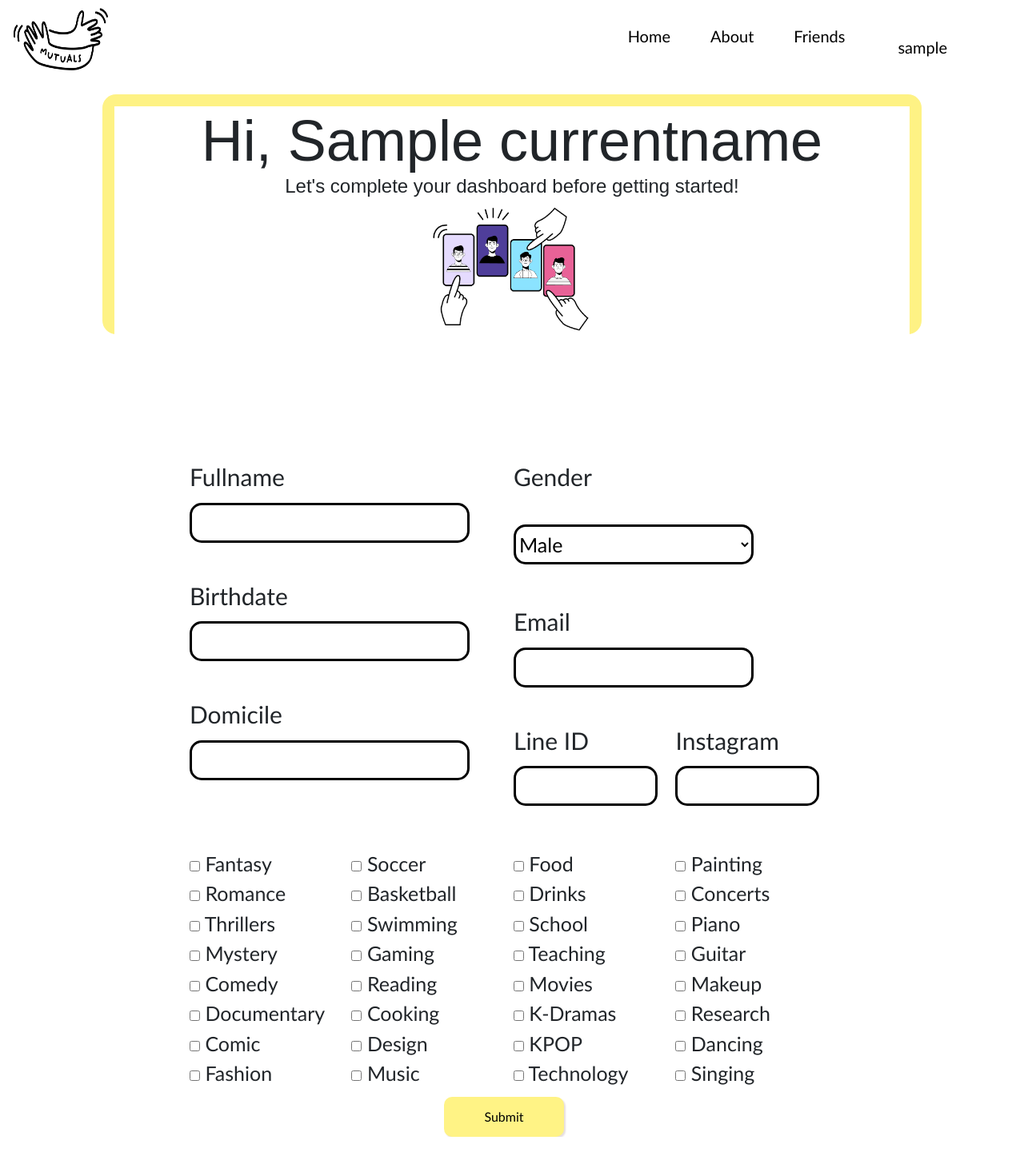
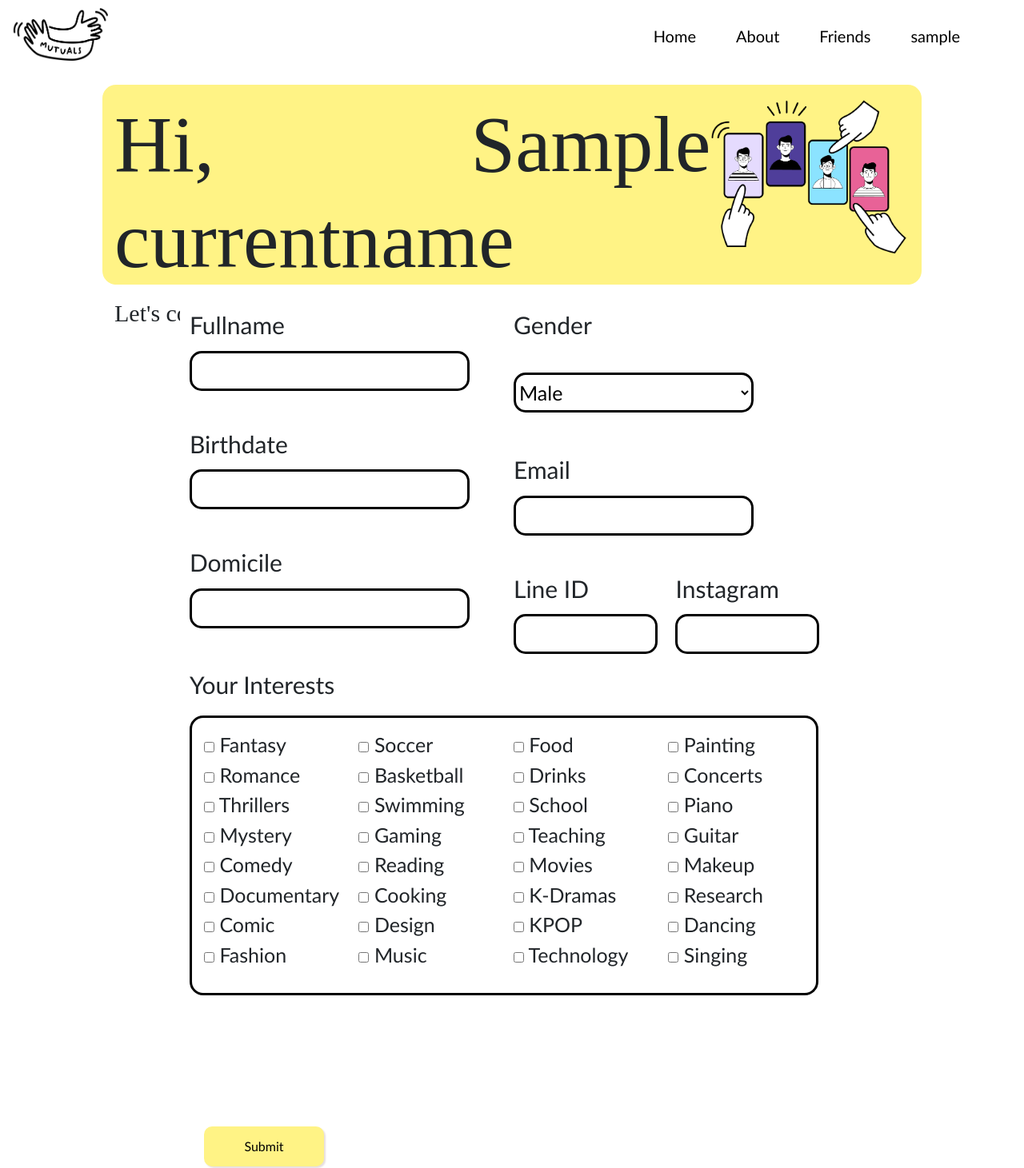
Before and after one commit to aryafchandra/Midterm-Project, a Django app: template templates/profile_form.html in a window 1280 px wide. Shown: the whole page at 80% size. Before the commit the page ends 1422 px from the top, so only its background shows below. Run offline with Django 3.2, Linux system fonts and the light colour scheme; the template is opened without the code that fills it: most values are stand-ins (such as "Sample title", 1, 10 or a date in 2020).

Commit message:
audi header profile

```diff
--- a/static/css/forms.css
+++ b/static/css/forms.css
@@ -1,15 +1,5 @@
 
-  .container-titlebox{
-    border-radius: 17px;
-    background-color: #FEF284;
-    padding: 15px;
-    width: 80%;
-    text-align: justify;
-    height: 300px;
-    margin-left: auto;
-    margin-right: auto;
 
-  }
 
   h4::first-line{
     font-size: 3em;
--- a/templates/navbar_after.html
+++ b/templates/navbar_after.html
@@ -86,7 +86,7 @@ ul li a:hover::after {
   outline: none;
   font-size: inherit;
   font-family: inherit;
-  padding: 14px 16px;
+  /* padding: 14px 16px; */
   margin: 0;
 }
 
--- a/templates/profile_form.html
+++ b/templates/profile_form.html
@@ -4,7 +4,7 @@
 <head>
     <meta charset="UTF-8">
     <meta name="viewport" content="width=device-width, initial-scale=1.0">
-    <link rel="stylesheet" href="{% static 'css/forms.css' %}">
+    <!-- <link rel="stylesheet" href="{% static 'css/forms.css' %}"> -->
     <link href="https://cdn.jsdelivr.net/npm/bootstrap@5.0.0-beta2/dist/css/bootstrap.min.css" rel="stylesheet"
         integrity="sha384-BmbxuPwQa2lc/FVzBcNJ7UAyJxM6wuqIj61tLrc4wSX0szH/Ev+nYRRuWlolflfl" crossorigin="anonymous">
 
@@ -25,6 +25,35 @@
 <style>
   label{
     font-size: 30px;
+  }
+  .container-titlebox{
+    border-radius: 17px;
+    background-color: #FEF284;
+    padding: 15px;
+    width: 80%;
+    text-align: justify;
+    height: 250px;
+    margin-left: auto;
+    margin-right: auto;
+  }
+  .container-titlebox img{
+    max-width: 25%;
+    max-height: auto;
+  }
+  .container {
+    display: flex;
+    flex-direction: row;
+    justify-content: center;
+    align-items: baseline;
+}
+.container-checkbox{
+    border-radius: 17px;
+    padding: 15px;
+    width: 100%;
+    text-align: justify;
+    height: 350px;
+    margin-left: auto;
+    margin-right: auto;
   }
   .button:hover{
         background-color:black;
@@ -49,21 +78,21 @@
 </style>
 
 {% include "navbar_after.html" %}
-<body>
-  <div class="container-titlebox">
-  <center>
-    <h4>
-      Hi, {{currentname}}<br>
-      Let's complete your dashboard before getting started!
-    </h4>
-    <img class="headimg" src="{% static 'img/header.png'%}" alt="header">
-    <br>
-</center>
+<body style="font-family: futura">
+  <div class="container-titlebox" style="background-color: #FFF385;">
+  <div class="media">
+    <img class="mr-3" src="{% static 'img/header.png'%}" alt="Generic placeholder image" style="float:right; background-color: #FFF385;">
+    <div class="media-body" style="background-color: #FFF385; font-size: 30px;">
+      <h5 class="mt-0" style="background-color: #FFF385; font-size: 100px;">Hi, {{currentname}} </h5>
+      Let's complete your dashboard before getting started
+    </div>
+  </div>
 </div>
-    <div class="container">
+
+    <div class="container" style="  padding-top: 0;">
         <div class="mb-6">
           <div class="row">
-            <div class="col-6">
+            <div class="col-6" >
               <form action ="" method="POST"> {% csrf_token %}
                 <div class="mb-3">
                   <label for="exampleInputEmail1" class="form-label">Fullname</label>
@@ -78,7 +107,7 @@
                   <input type="text" class="form-control" id="Domicile" name="domicile" style="width: 350px; height: 50px; border: 3px solid black; border-radius: 15px;">
                 </div>
             </div>
-            <div class="col-6">
+            <div class="col-6" >
               <div class="mb-3">
                 <label for="exampleInputEmail1" class="form-label">Gender</label>
                 <select id="cars" name="gender"  style="width: 300px; height: 50px; border: 3px solid black; border-radius: 15px; font-size: 25px;">
@@ -105,9 +134,13 @@
               </div>
             </div>
           </div>
+
+          <p style="font-size: 30px;"> Your Interests </p>
+          <div class="container-checkbox" style="border: 3px solid black;">
+
           <div class="row">
             <div class="col-3" style="font-size: 25px;">
-              <br><input type="checkbox" value="Fantasy" class="combine"/> Fantasy
+              <input type="checkbox" value="Fantasy" class="combine"/> Fantasy
               <br><input type="checkbox" value="Romance" class="combine"/> Romance
               <br><input type="checkbox" value="Thrillers" class="combine"/> Thrillers
               <br><input type="checkbox" value="Mystery" class="combine"/> Mystery
@@ -117,7 +150,7 @@
               <br><input type="checkbox" value="Fashion" class="combine"/> Fashion
             </div>
             <div class="col-3" style="font-size: 25px;">
-              <br><input type="checkbox" value="Soccer" class="combine"/> Soccer
+              <input type="checkbox" value="Soccer" class="combine"/> Soccer
               <br><input type="checkbox" value="Basketball" class="combine"/> Basketball
               <br><input type="checkbox" value="Swimming" class="combine"/> Swimming
               <br><input type="checkbox" value="Gaming" class="combine"/> Gaming
@@ -127,7 +160,7 @@
               <br><input type="checkbox" value="Music" class="combine"/> Music
             </div>
             <div class="col-3" style="font-size: 25px;">
-              <br><input type="checkbox" value="Food" class="combine"/> Food
+              <input type="checkbox" value="Food" class="combine"/> Food
               <br><input type="checkbox" value="Drinks" class="combine"/> Drinks
               <br><input type="checkbox" value="School" class="combine"/> School
               <br><input type="checkbox" value="Teaching" class="combine"/> Teaching
@@ -137,7 +170,7 @@
               <br><input type="checkbox" value="Technology" class="combine"/> Technology
             </div>
             <div class="col-3" style="font-size: 25px;">
-              <br><input type="checkbox" value="Data Science" class="combine"/> Painting
+              <input type="checkbox" value="Data Science" class="combine"/> Painting
               <br><input type="checkbox" value="Cyber Security" class="combine"/> Concerts
               <br><input type="checkbox" value="Software Engineer" class="combine"/> Piano
               <br><input type="checkbox" value="Product Management" class="combine"/> Guitar
@@ -146,6 +179,7 @@
               <br><input type="checkbox" value="Dancing" class="combine"/> Dancing
               <br><input type="checkbox" value="Singing" class="combine"/> Singing
             </div>
+          </div>
             <input type="hidden" name="interest" id="interestrslt"/>
             <br>
             <br>
```
